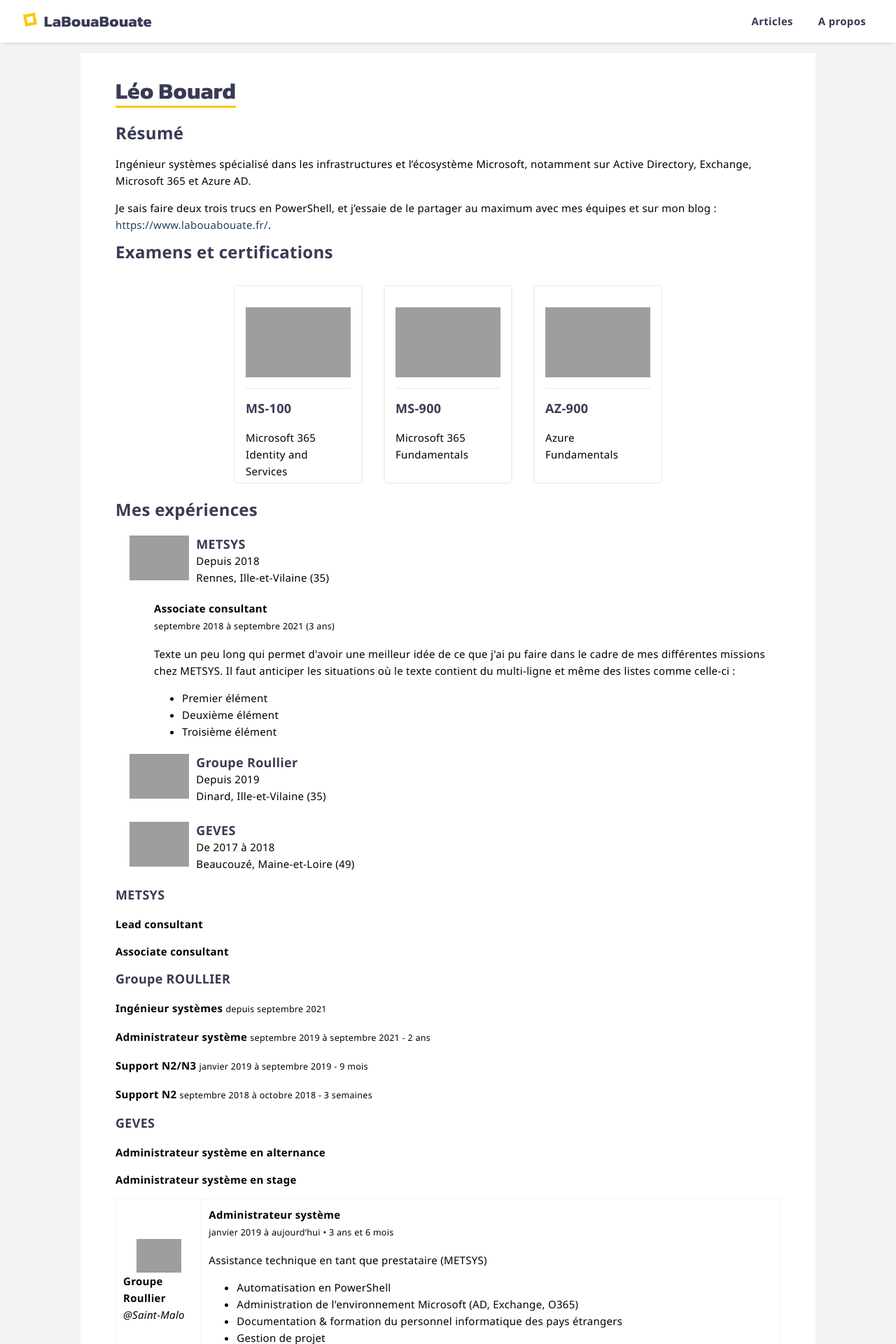
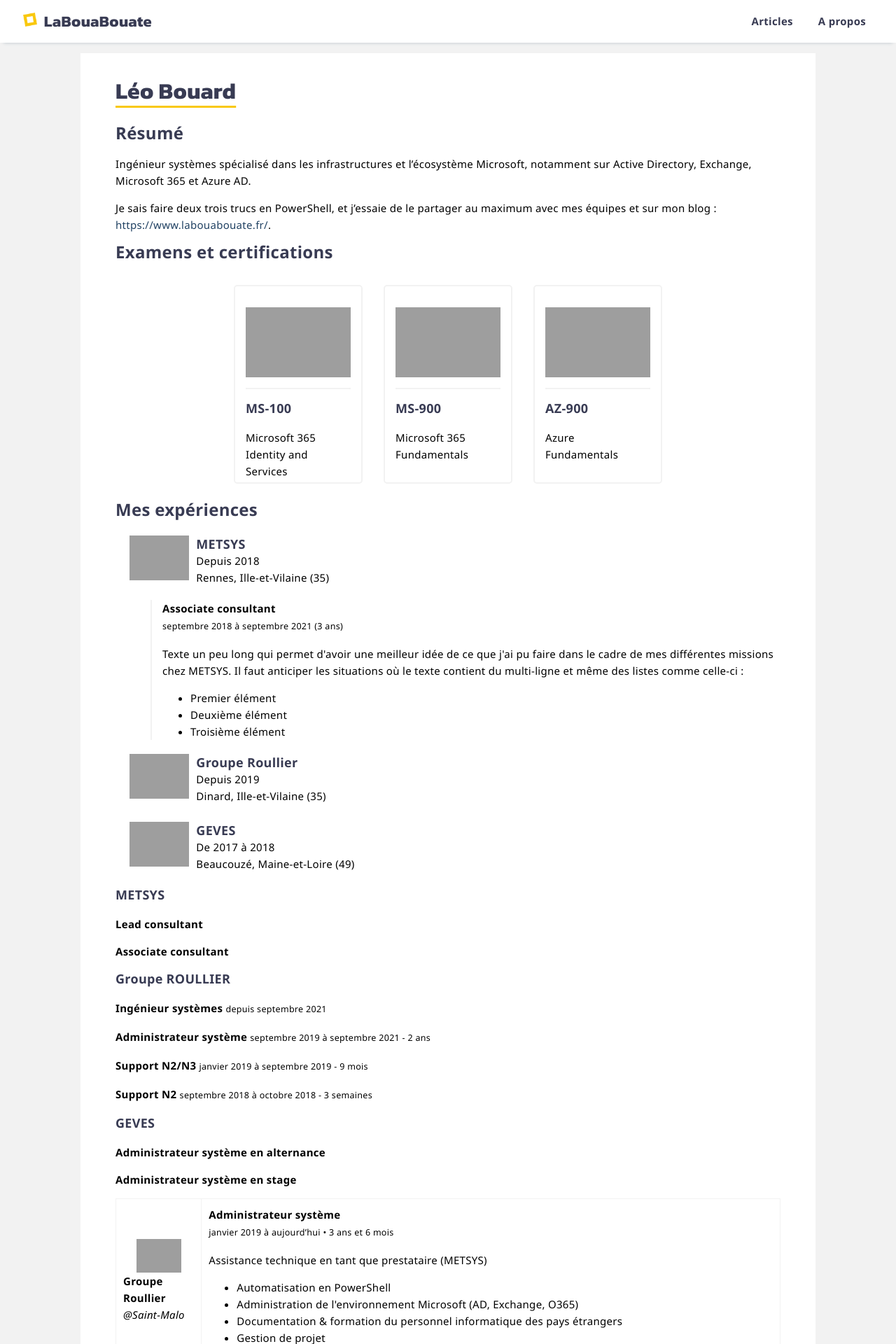
Before and after one commit to leobouard/leobouard.github.io, a Jekyll site: the page built from cv.md, in a window 1280 px wide. Shown: the top 1920 px of the page at 70% size. Built offline with Jekyll 4.4.1, drawn with Linux system fonts in a browser that asks for light colours; our own code applies the rules of GitHub Pages for plain Markdown files; grey boxes are pictures that could not be loaded.

Commit message:
Ajout border + padding

```diff
--- a/assets/css/cv.scss
+++ b/assets/css/cv.scss
@@ -25,7 +25,9 @@
 
 .experience {
     display: block;
-    margin-left: 55px;
+    margin-left: 50px;
+    padding-left: 15px;
+    border-left: 2px solid #f2f2f2;
 }
 
 .enterprise {
```
